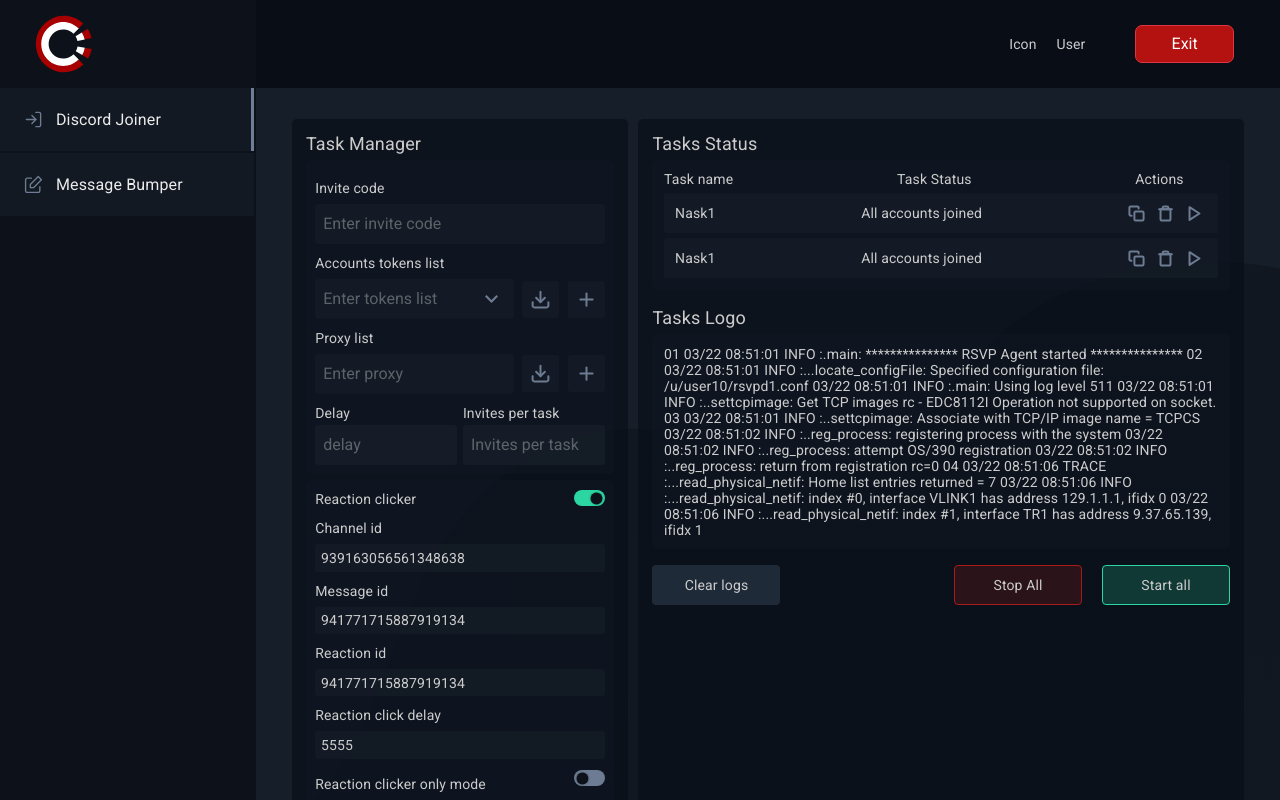
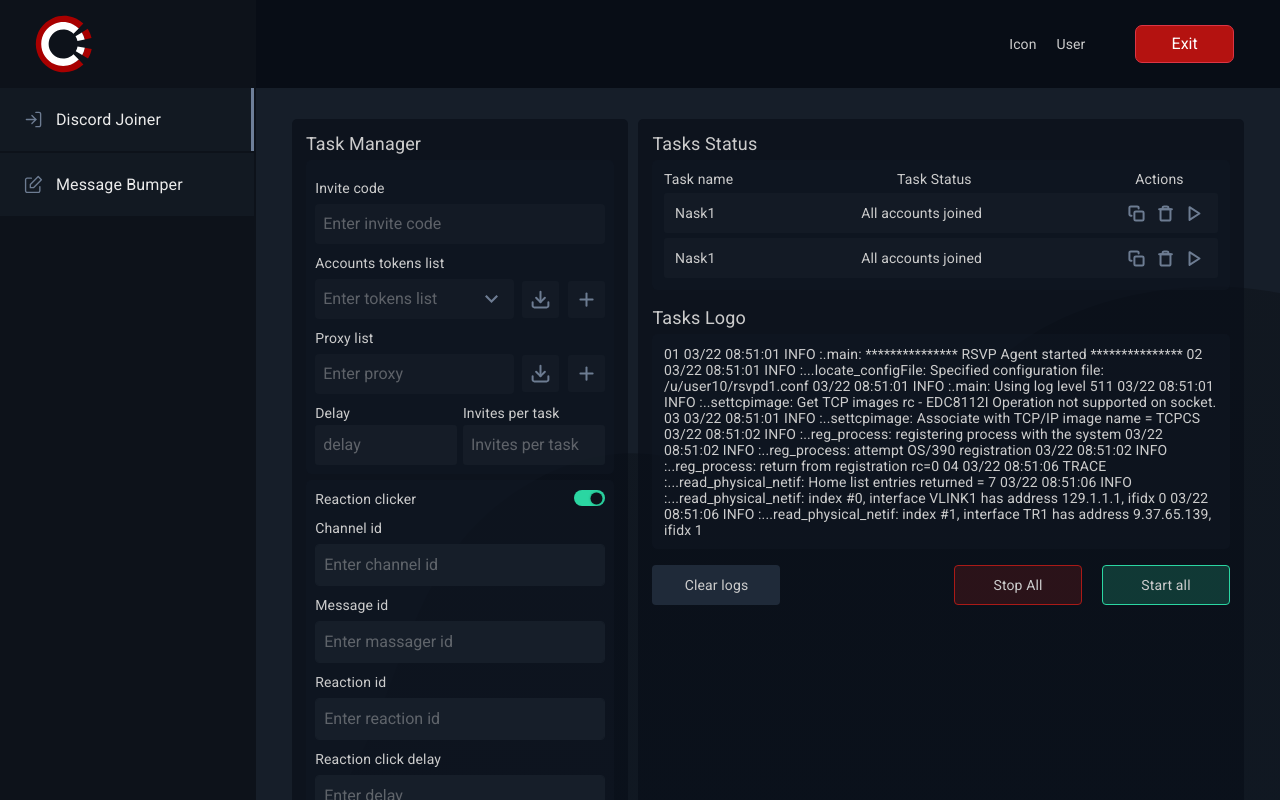
Before and after one commit to BolshanDV/discord_joiner_UI, a Nuxt app: page / in a window 1280 px wide. Both pictures are taken after a click on the checkbox 589 px from the left and 497 px from the top of the page. Shown: the top 800 px of the page. Built offline with nearby package versions, Linux system fonts and the light colour scheme.

Commit message:
update reaction clicker's input and send command's input

```diff
--- a/components/discordJoinerModule/taskManager/reactionClicker.vue
+++ b/components/discordJoinerModule/taskManager/reactionClicker.vue
@@ -1,27 +1,25 @@
 <template>
     <div class="column">
       <div class="work_space_element_title">Channel id</div>
-      <div class="work_space_element row_position">
-        939163056561348638
-      </div>
+        <div class="text-field">
+          <input class="text-field__input input_element" v-model="channelId" autocomplete="off" placeholder="Enter channel id" type="search" name="search">
+        </div>
       <div class="work_space_element_title">Message id</div>
-      <div class="work_space_element row_position">
-        941771715887919134
-      </div>
+        <div class="text-field">
+          <input class="text-field__input input_element" v-model="massageId" autocomplete="off" placeholder="Enter massager id" type="search" name="search">
+        </div>
       <div class="work_space_element_title">Reaction id</div>
-      <div class="work_space_element row_position">
-        941771715887919134
-      </div>
+        <div class="text-field">
+          <input class="text-field__input input_element" v-model="reactionId" autocomplete="off" placeholder="Enter reaction id" type="search" name="search">
+        </div>
       <div class="work_space_element_title">Reaction click delay</div>
-      <div class="work_space_element row_position">
-        5555
-      </div>
+        <div class="text-field">
+          <input class="text-field__input input_element" v-model="reactionClickDelay" autocomplete="off" placeholder="Enter delay" type="search" name="search">
+        </div>
       <div class="row_position work_space_element_advent">
         <div>Reaction clicker only mode</div>
         <div>
-          <label>
             <input type="checkbox" class="switch_1" >
-          </label>
         </div>
       </div>
     </div>
@@ -29,7 +27,15 @@
 
 <script>
 export default {
-name: "reactionClicker"
+name: "reactionClicker",
+  data() {
+    return {
+      channelId: '',
+      massageId: '',
+      reactionId: '',
+      reactionClickDelay: ''
+    }
+  },
 }
 </script>
 
@@ -51,6 +57,7 @@ name: "reactionClicker"
 }
 .work_space_element_title{
   margin-top: 3.75%;
+  margin-bottom: 2.75%;
 }
 .work_space_element_advent{
   justify-content: space-between;
--- a/components/discordJoinerModule/taskManager/sendCommand.vue
+++ b/components/discordJoinerModule/taskManager/sendCommand.vue
@@ -1,19 +1,17 @@
 <template>
   <div class="column">
     <div class="work_space_element_title">Channel id</div>
-    <div class="work_space_element row_position">
-      939163056561348638
-    </div>
+      <div class="text-field">
+        <input class="text-field__input input_element" v-model="channelId" autocomplete="off" placeholder="Enter channel id" type="search" name="search">
+      </div>
     <div class="work_space_element_title">Command</div>
-    <div class="work_space_element row_position">
-      /inviter jt85jsln
+    <div class="text-field">
+     <input class="text-field__input input_element" v-model="commandText" autocomplete="off" placeholder="Enter command" type="search" name="search">
     </div>
     <div class="row_position work_space_element_advent">
       <div>Send command only mode</div>
       <div>
-        <label>
-          <input type="checkbox" class="switch_1" >
-        </label>
+        <input type="checkbox" class="switch_1" >
       </div>
     </div>
   </div>
@@ -21,7 +19,13 @@
 
 <script>
 export default {
-  name: "reactionClicker"
+  name: "reactionClicker",
+  data() {
+    return {
+      channelId: '',
+      commandText: '',
+    }
+  },
 }
 </script>
 
@@ -43,6 +47,7 @@ export default {
 }
 .work_space_element_title{
   margin-top: 3.75%;
+  margin-bottom: 2.75%;
 }
 .work_space_element_advent{
   justify-content: space-between;
--- a/components/discordJoinerModule/taskManager/taskManager.vue
+++ b/components/discordJoinerModule/taskManager/taskManager.vue
@@ -8,9 +8,8 @@
       <div class="work_space_element_title">
         Invite code
       </div>
-        <div class="text-field__icon">
-          <input class="text-field__input input_element" type="search" v-model="taskName" name="search" placeholder="Enter invite code">
-
+        <div class="text-field">
+          <input class="text-field__input input_element" v-model="taskName" autocomplete="off" placeholder="Enter invite code" type="search" name="search">
         </div>
       <div class="work_space_element_title">
         Accounts tokens list
--- a/store/discordJoinerStore/discordJoiner.js
+++ b/store/discordJoinerStore/discordJoiner.js
@@ -115,7 +115,6 @@ export const actions = {
 
     VALIDATE_SINGLE_TOKEN: async (ctx, token) => {
         let errorToken = null;
-        ctx.commit('SAVE_SINGLE_TOKEN', token);
         const status = await axios
             .get('https://discord.com/api/users/@me', {
                     withCredentials: true,
```
